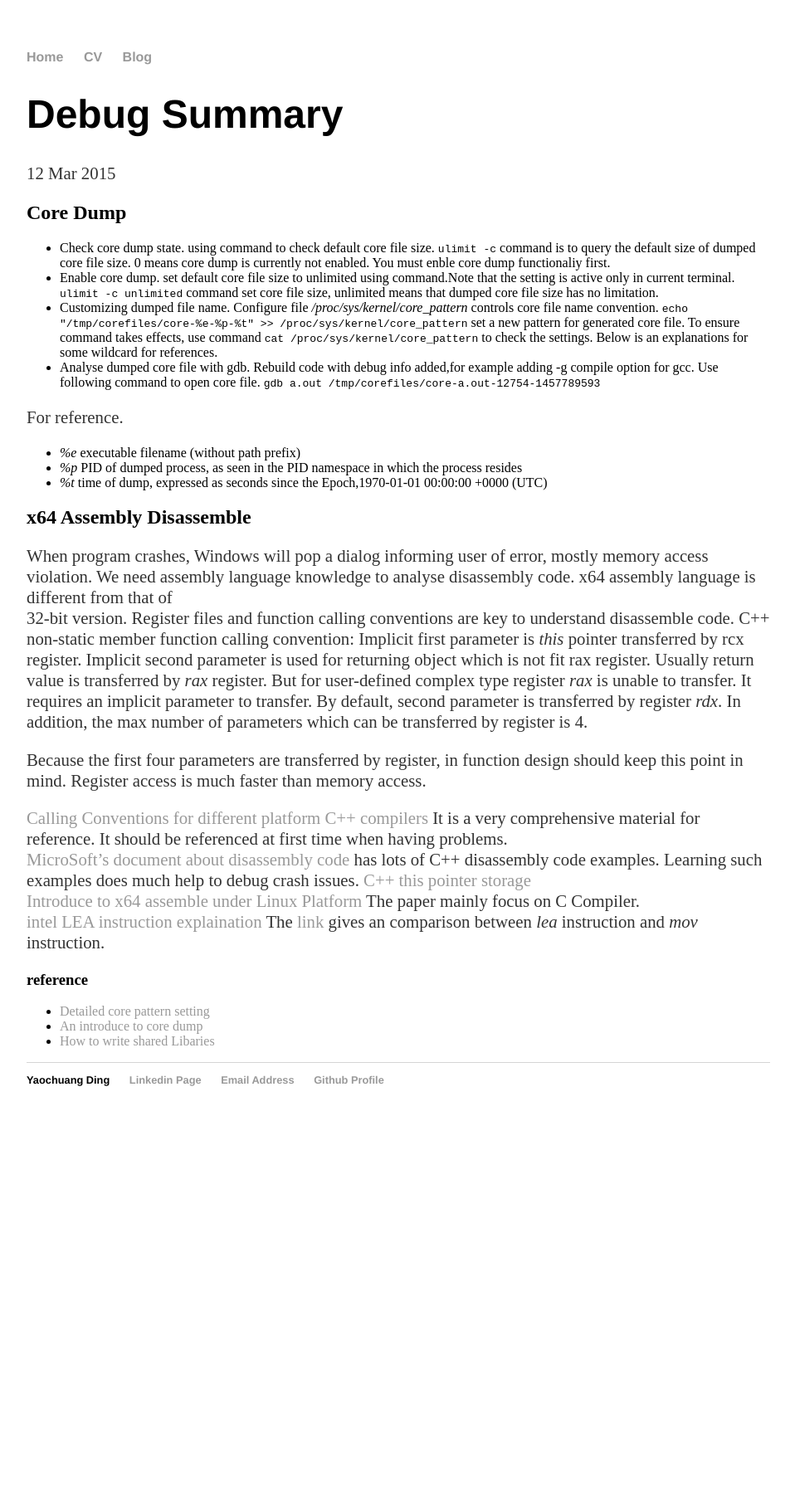
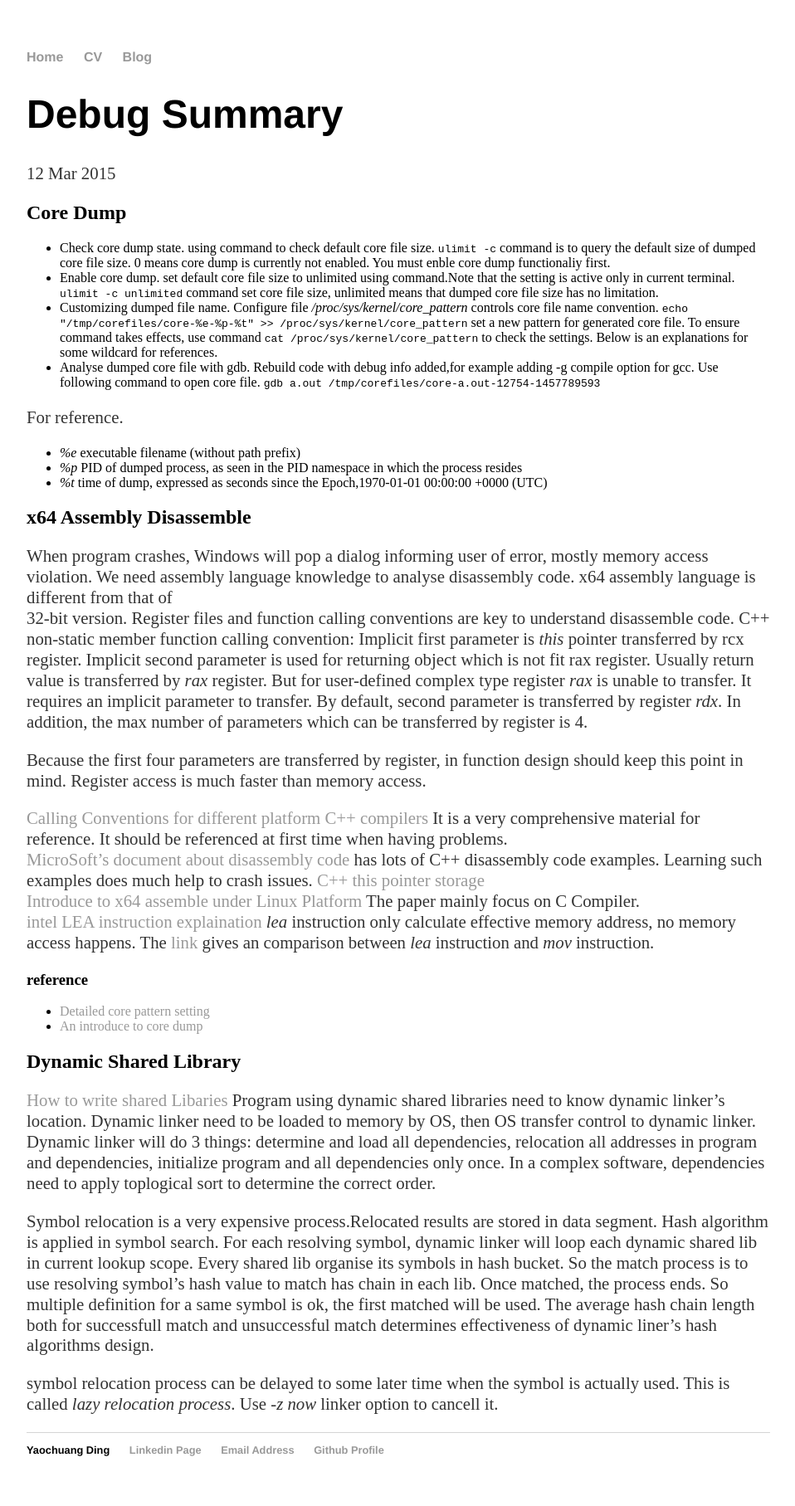
Before and after one commit to ychding11/ychding11.github.io, a Jekyll site: the page built from _posts/2015-03-12-Linux-Debug-summary.md, in a window 1280 px wide. Shown: the whole page at 83% size, without its empty margins (160-1118 px from the left). Built offline with Jekyll 4.4.1, drawn with Linux system fonts in a browser that asks for light colours; before the commit the page ends 1369 px from its top, so only the background shows below that.

Commit message:
add using statement && shared libraries

```diff
--- a/_posts/2015-03-12-Linux-Debug-summary.md
+++ b/_posts/2015-03-12-Linux-Debug-summary.md
@@ -42,16 +42,41 @@ For reference.
 [Calling Conventions for different platform C++ compilers](http://www.agner.org/optimize/calling_conventions.pdf) It is a very
 comprehensive material for reference. It should be referenced at first time when having problems.
 [MicroSoft's document about disassembly code](https://msdn.microsoft.com/en-us/library/windows/hardware/ff538083(v=vs.85).aspx)
-has lots of C++ disassembly code examples. Learning such examples does much help to debug crash issues.
+has lots of C++ disassembly code examples. Learning such examples
+does much help to crash issues.
 [C++ this pointer storage](http://stackoverflow.com/questions/16585562/where-is-the-this-pointer-stored-in-computer-memory)
 [Introduce to x64 assemble under Linux Platform](https://cs.nyu.edu/courses/fall11/CSCI-GA.2130-001/x64-intro.pdf) The paper
 mainly focus on C Compiler.
 [intel LEA instruction explaination](https://courses.engr.illinois.edu/ece390/archive/spr2002/books/labmanual/inst-ref-lea.html)
-The [link](http://stackoverflow.com/questions/1699748/what-is-the-difference-between-mov-and-lea) gives an comparison between *lea*
-instruction and *mov* instruction.
+*lea* instruction only calculate effective memory address, no memory
+access happens.
+The [link](http://stackoverflow.com/questions/1699748/what-is-the-difference-between-mov-and-lea)
+gives an comparison between *lea* instruction and *mov* instruction.
 
 
 ### reference
 - [Detailed core pattern setting](http://man7.org/linux/man-pages/man5/core.5.html)
 - [An introduce to core dump](http://www.cnblogs.com/hazir/p/linxu_core_dump.html)
-- [How to write shared Libaries](https://www.akkadia.org/drepper/dsohowto.pdf)
+
+## Dynamic Shared Library
+
+[How to write shared Libaries](https://www.akkadia.org/drepper/dsohowto.pdf)
+Program using dynamic shared libraries need to know dynamic linker's location.
+Dynamic linker need to be loaded to memory by OS, then OS transfer control to
+dynamic linker.     Dynamic linker will do 3 things: determine and load all
+dependencies, relocation all addresses in program and dependencies, initialize
+program and all dependencies only once.      In a complex software, dependencies
+need to apply toplogical sort to determine the correct order.
+
+Symbol relocation is a very expensive process.Relocated results are stored in data segment.
+Hash algorithm is applied in symbol search. For each resolving symbol, dynamic
+linker will loop each dynamic shared lib in current lookup scope. Every shared lib
+organise its symbols in hash bucket. So the match process is to use resolving symbol's
+hash value to match has chain in each lib. Once matched, the process ends.
+So multiple definition for a same symbol is ok, the first matched will be used.
+The average hash chain length both for successfull match and unsuccessful match
+determines effectiveness of dynamic liner's hash algorithms design.
+
+symbol relocation process can be delayed to some later time when the symbol is
+actually used. This is called *lazy relocation process*. Use *-z now* linker
+option to cancell it.
```
Also changed, not shown: _posts/2015-03-28-Languages-Resources.md (+18 -2 lines).
